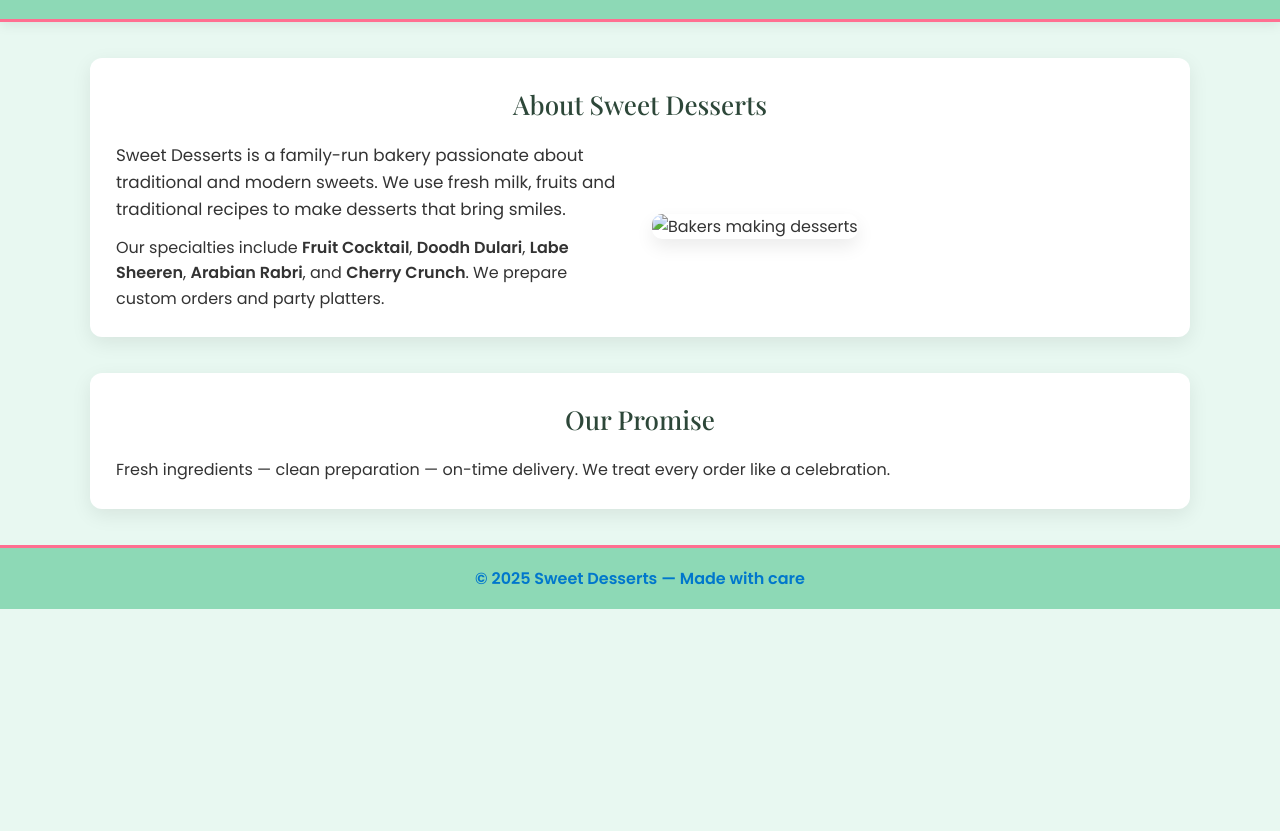
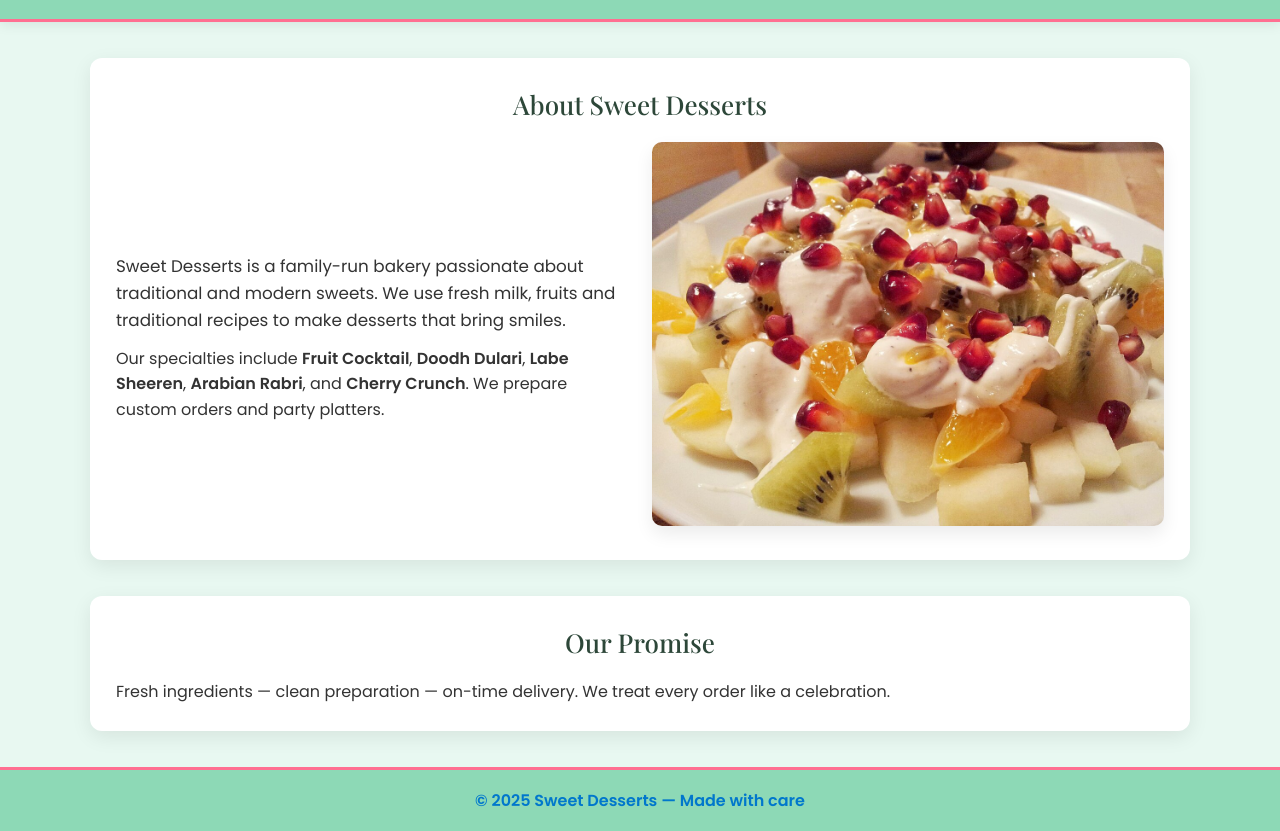
Before and after one commit to reemafarman1310/sweet-desserts, a plain HTML site: page about.html in a window 1280 px wide. Shown: the part 115-946 px from the top of the page. Before the commit the page ends 800 px from the top, so only its background shows below. Drawn offline with nearby package versions, Linux system fonts and the light colour scheme.

```diff
--- a/about.html
+++ b/about.html
@@ -39,7 +39,7 @@
         </div>
 
         <div class="col">
-          <img src="./images/about-banner.jpg" alt="Bakers making desserts" class="resp-img">
+          <img src="./about-banner.jpg" alt="Bakers making desserts" class="resp-img">
         </div>
       </div>
     </section>
@@ -68,4 +68,5 @@
   </script>
 </body>
 
+
 </html>
```
